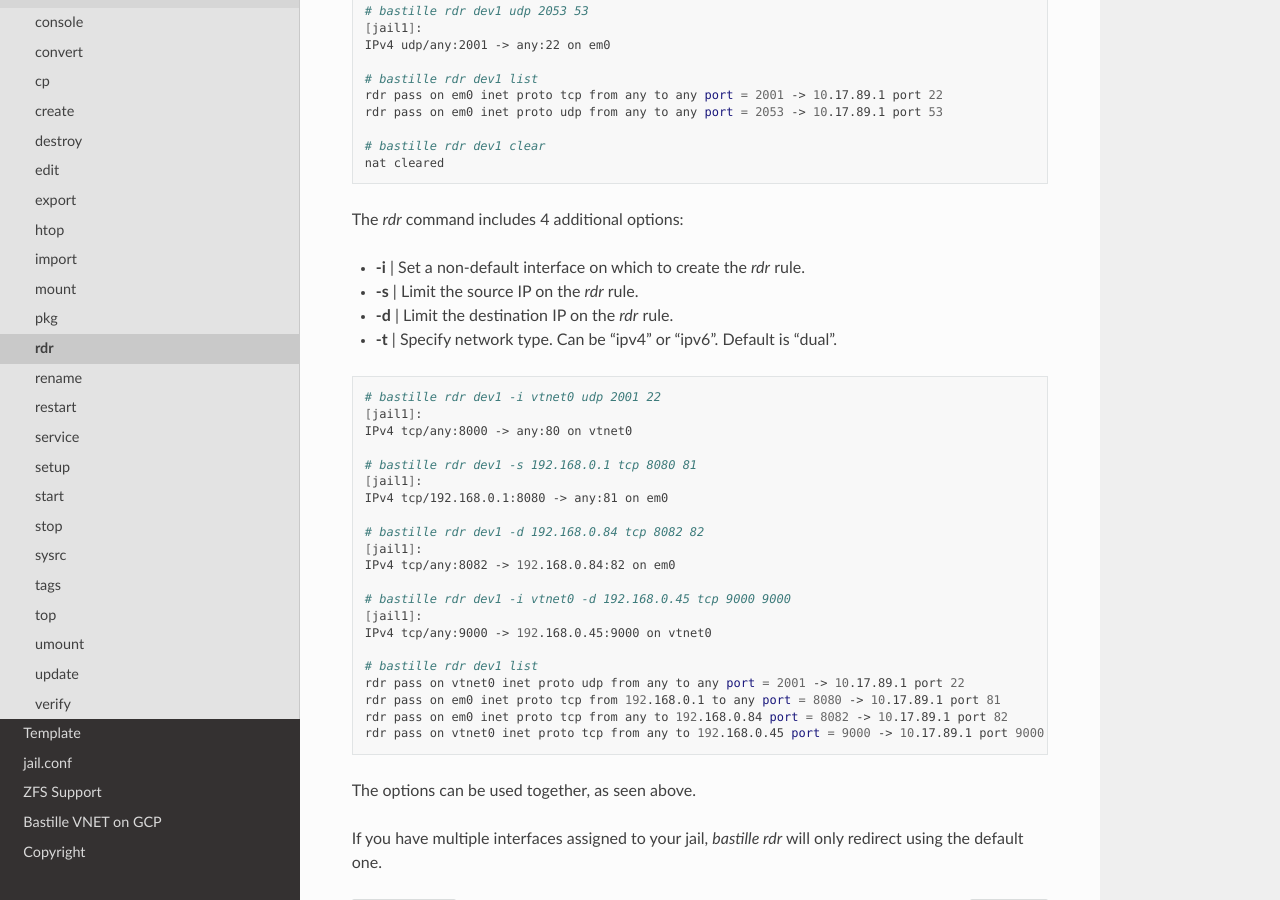
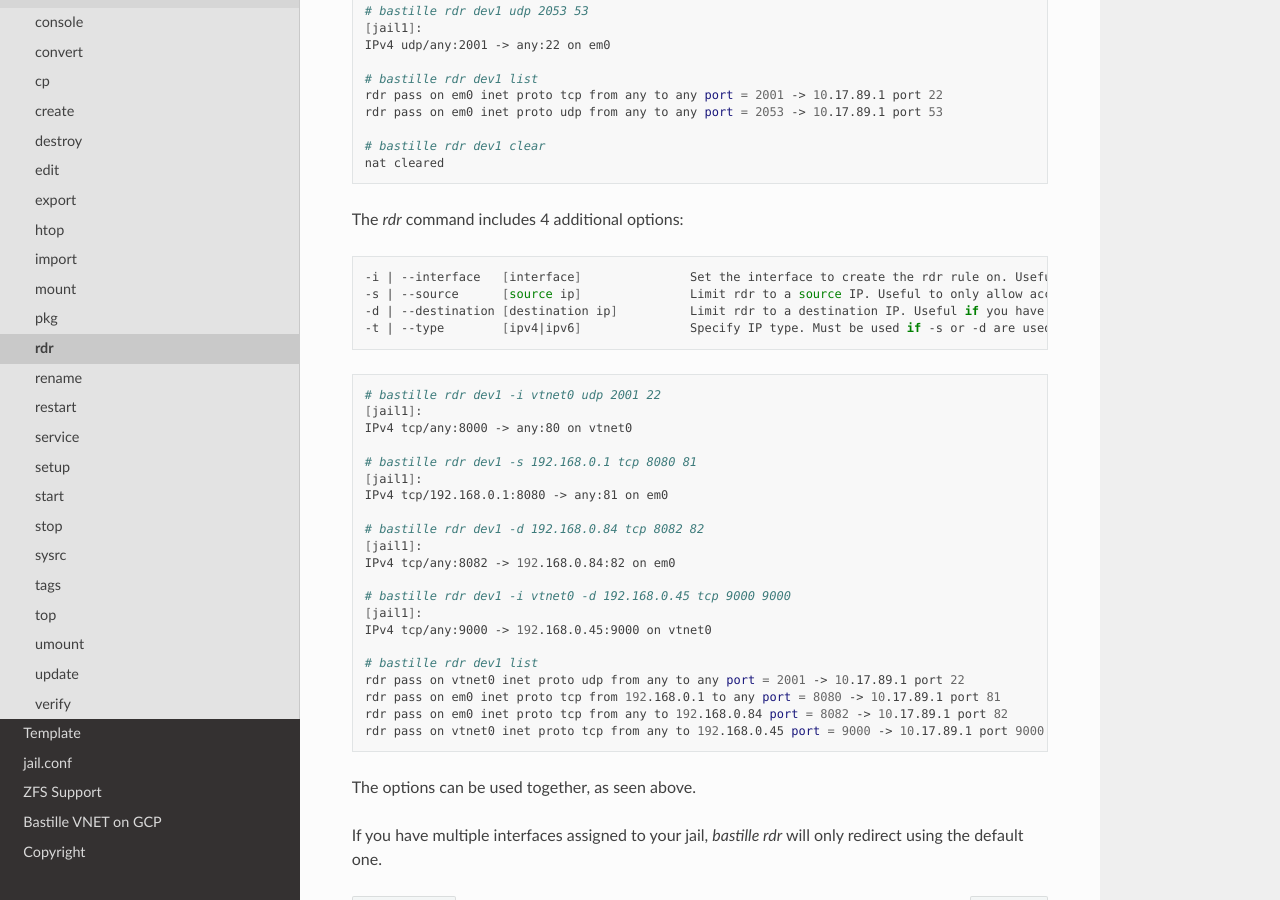
Before and after one commit to BastilleBSD/bastille, a Sphinx documentation site: the page built from docs/chapters/subcommands/rdr.rst, in a window 1280 px wide and 900 px high, scrolled down 647 px. Built offline with Sphinx 7.4.7 and the Read the Docs theme 3.1.0, drawn with Linux system fonts in a browser that asks for light colours; pages that are not in the unit, such as notebooks, are missing from menus.

Commit message:
docs: update rdr docs with code block for options

```diff
--- a/docs/chapters/subcommands/rdr.rst
+++ b/docs/chapters/subcommands/rdr.rst
@@ -43,10 +43,12 @@ specify the interface they run on in rc.conf (or other config files)
 
 The `rdr` command includes 4 additional options:
 
-- **-i** | Set a non-default interface on which to create the `rdr` rule.
-- **-s** | Limit the source IP on the `rdr` rule.
-- **-d** | Limit the destination IP on the `rdr` rule.
-- **-t** | Specify network type. Can be "ipv4" or "ipv6". Default is "dual".
+.. code-block:: shell
+
+    -i | --interface   [interface]               Set the interface to create the rdr rule on. Useful if you have multiple interfaces.
+    -s | --source      [source ip]               Limit rdr to a source IP. Useful to only allow access from a certian IP or subnet.
+    -d | --destination [destination ip]          Limit rdr to a destination IP. Useful if you have multiple IPs on one interface.
+    -t | --type        [ipv4|ipv6]               Specify IP type. Must be used if -s or -d are used. Defaults to both.
 
 .. code-block:: shell
 
```
